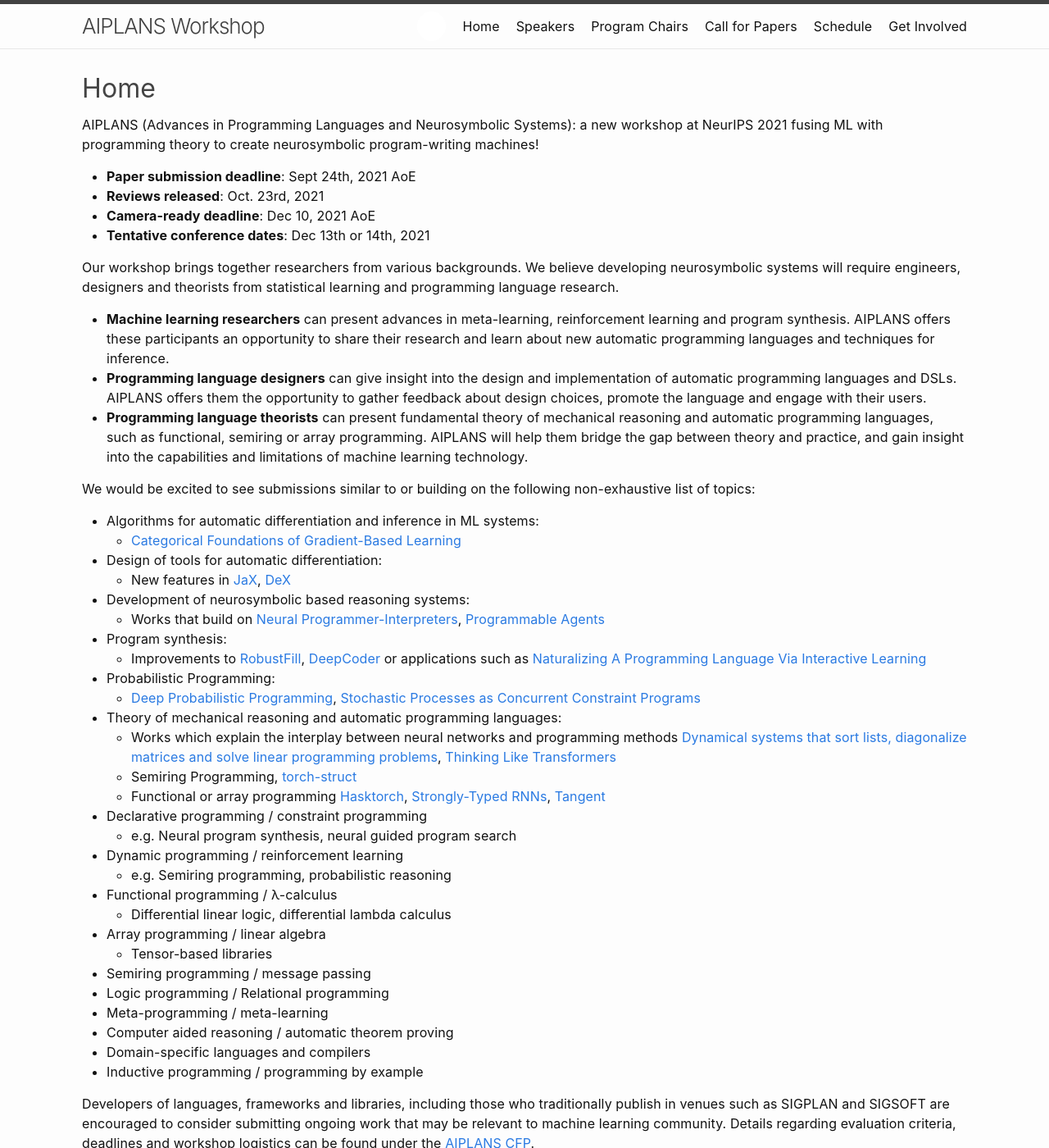
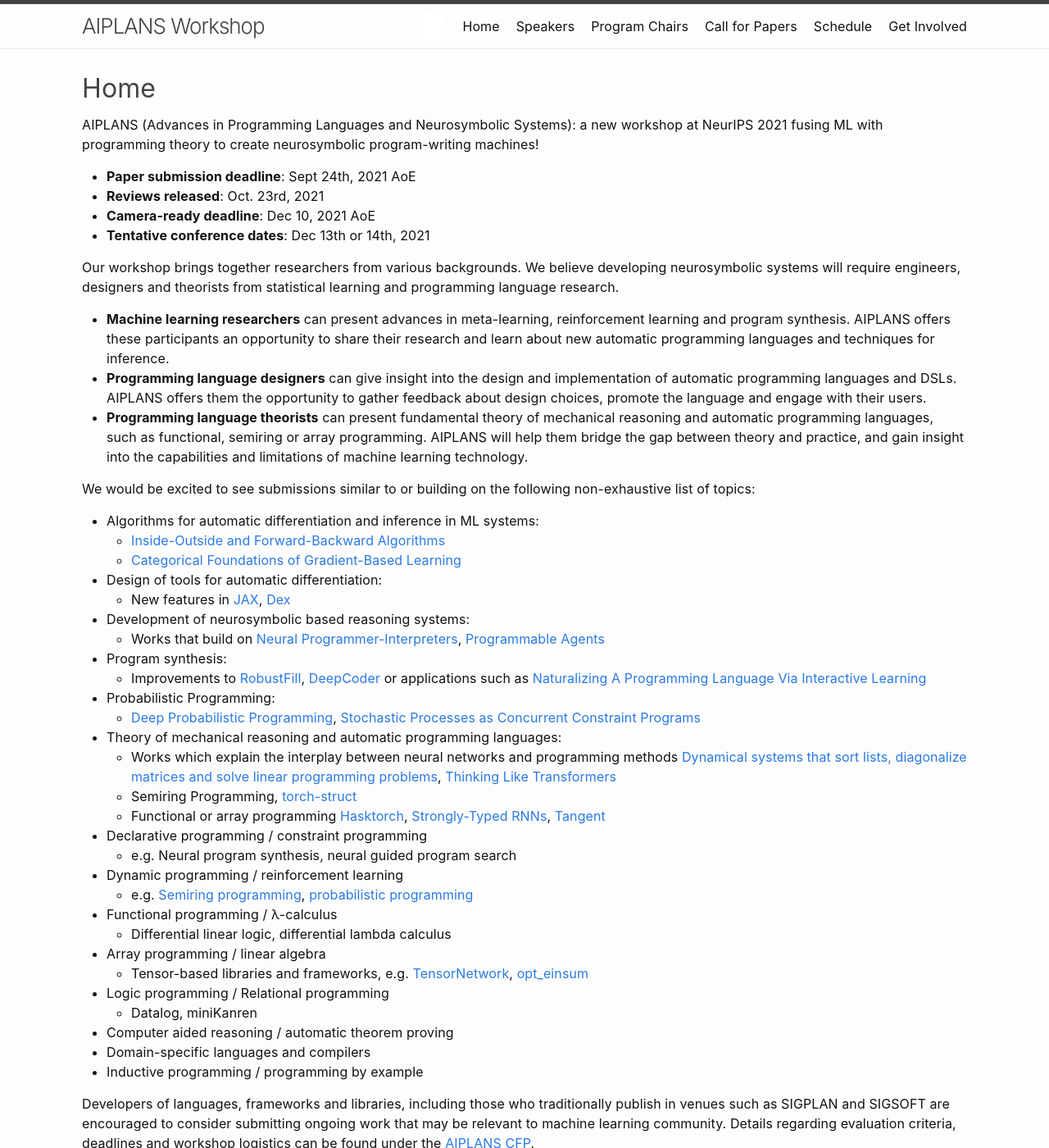
Before and after one commit to aiplans/aiplans.github.io, a Jekyll site: the page built from index.md, in a window 1280 px wide and 1400 px high. Shown: the whole window at 82% size. Built offline with Jekyll 4.4.1, drawn with Linux system fonts in a browser that asks for light colours.

Commit message:
more examples

```diff
--- a/index.md
+++ b/index.md
@@ -34,9 +34,10 @@ Our workshop brings together researchers from various backgrounds.  We believe d
 We would be excited to see submissions similar to or building on the following non-exhaustive list of topics:
 
 * Algorithms for automatic differentiation and inference in ML systems:
+  * [Inside-Outside and Forward-Backward Algorithms](https://www.cs.jhu.edu/~jason/papers/eisner.spnlp16.pdf)
   * [Categorical Foundations of Gradient-Based Learning](https://arxiv.org/abs/2103.01931)
 * Design of tools for automatic differentiation:
-  * New features in [JaX](https://github.com/google/jax), [DeX](https://github.com/google-research/dex-lang)
+  * New features in [JAX](https://github.com/google/jax), [Dex](https://github.com/google-research/dex-lang)
 * Development of neurosymbolic based reasoning systems:
   * Works that build on [Neural Programmer-Interpreters](https://arxiv.org/abs/1511.06279), [Programmable Agents](https://arxiv.org/pdf/1706.06383.pdf)
 * Program synthesis:
@@ -50,14 +51,13 @@ We would be excited to see submissions similar to or building on the following n
 * Declarative programming / constraint programming
   * e.g. Neural program synthesis, neural guided program search
 * Dynamic programming / reinforcement learning
-  * e.g. Semiring programming, probabilistic reasoning
+  * e.g. [Semiring programming](https://arxiv.org/pdf/1609.06954.pdf), [probabilistic programming](https://arxiv.org/pdf/2005.09089v3.pdf)
 * Functional programming / λ-calculus
   * Differential linear logic, differential lambda calculus
 * Array programming / linear algebra
-  * Tensor-based libraries
-* Semiring programming / message passing
+  * Tensor-based libraries and frameworks, e.g. [TensorNetwork](https://github.com/google/TensorNetwork), [opt_einsum](https://github.com/dgasmith/opt_einsum)
 * Logic programming / Relational programming
-* Meta-programming / meta-learning
+  * Datalog, miniKanren
 * Computer aided reasoning / automatic theorem proving
 * Domain-specific languages and compilers
 * Inductive programming / programming by example
```
